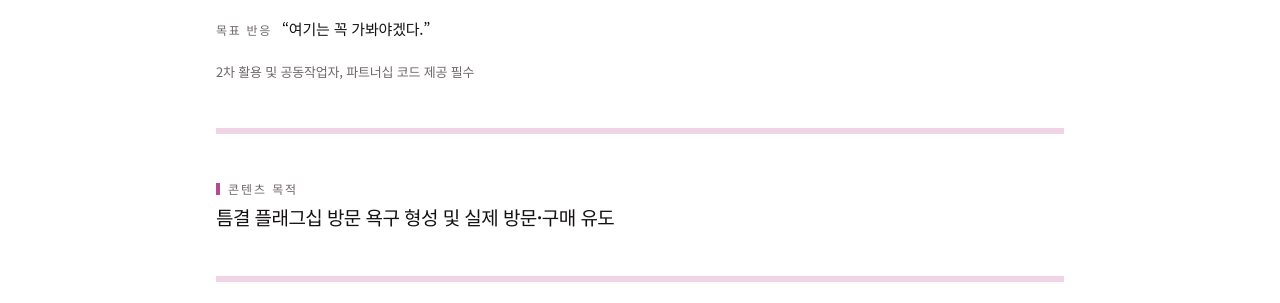
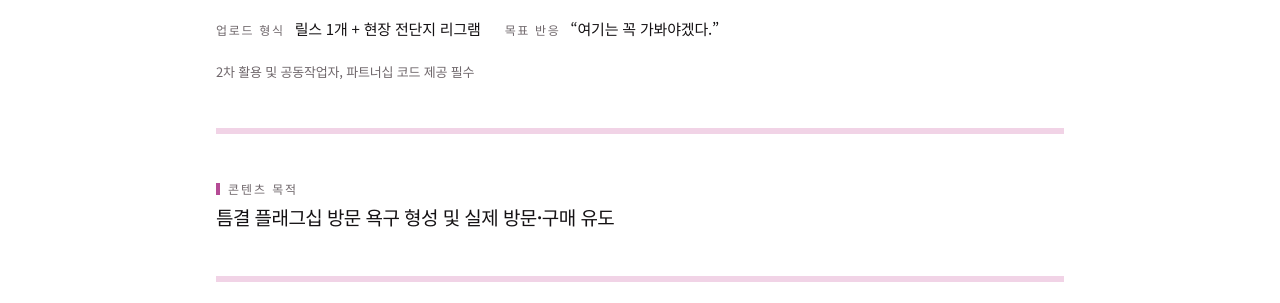
Before and after one commit to hwangyksiriai/teumgyul-fashion, a plain HTML site: page offline/index.html in a window 1280 px wide. Shown: the part 497-800 px from the top of the page. Drawn offline with nearby package versions, Linux system fonts and the light colour scheme.

Commit message:
Offline guide: upload format reels + on-site flyer regram

```diff
--- a/offline/index.html
+++ b/offline/index.html
@@ -250,6 +250,7 @@ td.k{color:var(--accent)}
       <div class="due-item"><span class="due-label">업로드 일정</span><span class="due-date">12/5 – 12/6 <small>이내 업로드</small></span></div>
     </div>
     <div class="facts">
+      <span class="fact"><b>업로드 형식</b>릴스 1개 + 현장 전단지 리그램</span>
       <span class="fact"><b>목표 반응</b>“여기는 꼭 가봐야겠다.”</span>
     </div>
     <p style="font-size:13px;color:var(--muted);margin:0">2차 활용 및 공동작업자, 파트너십 코드 제공 필수</p>
```
